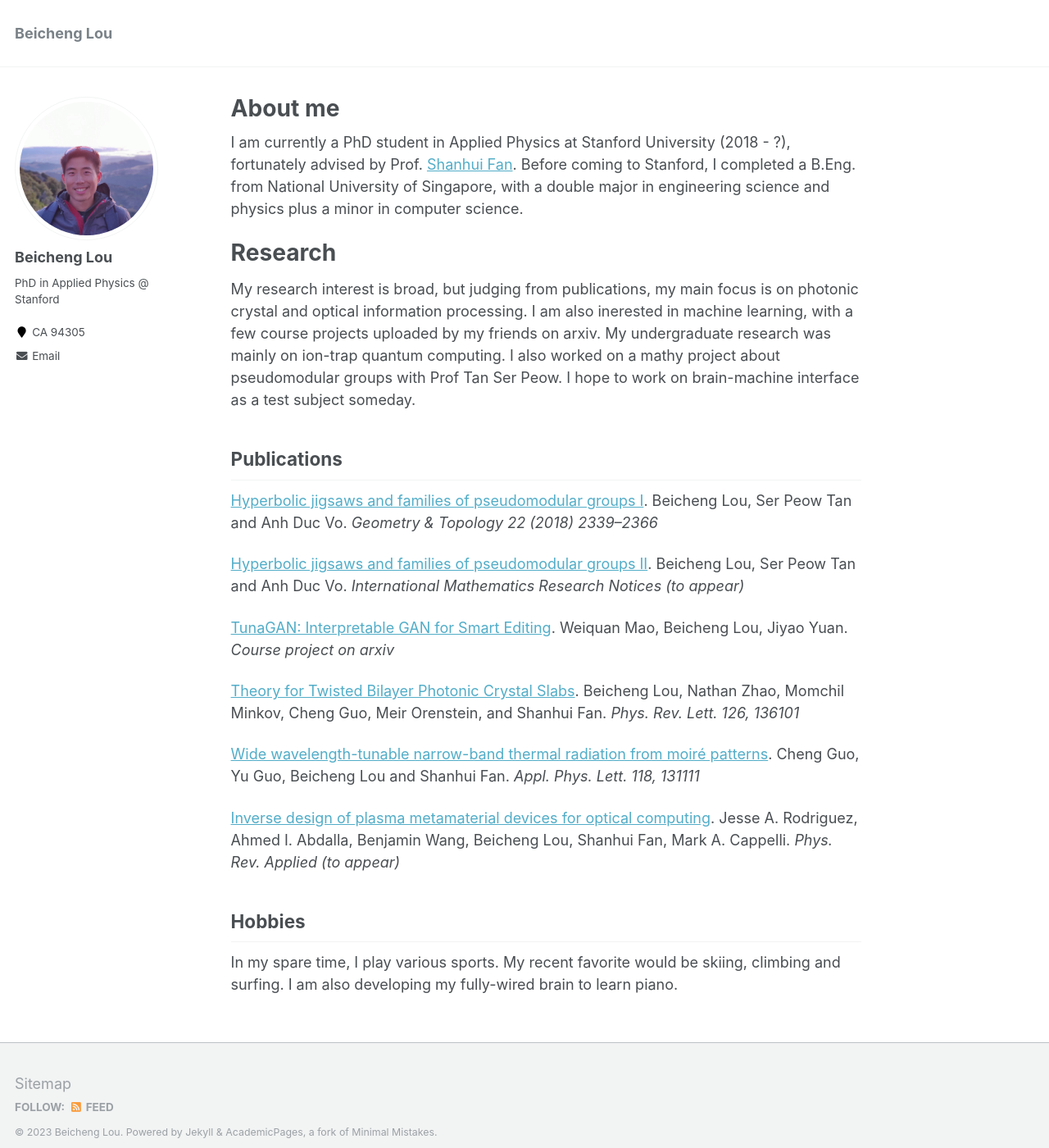
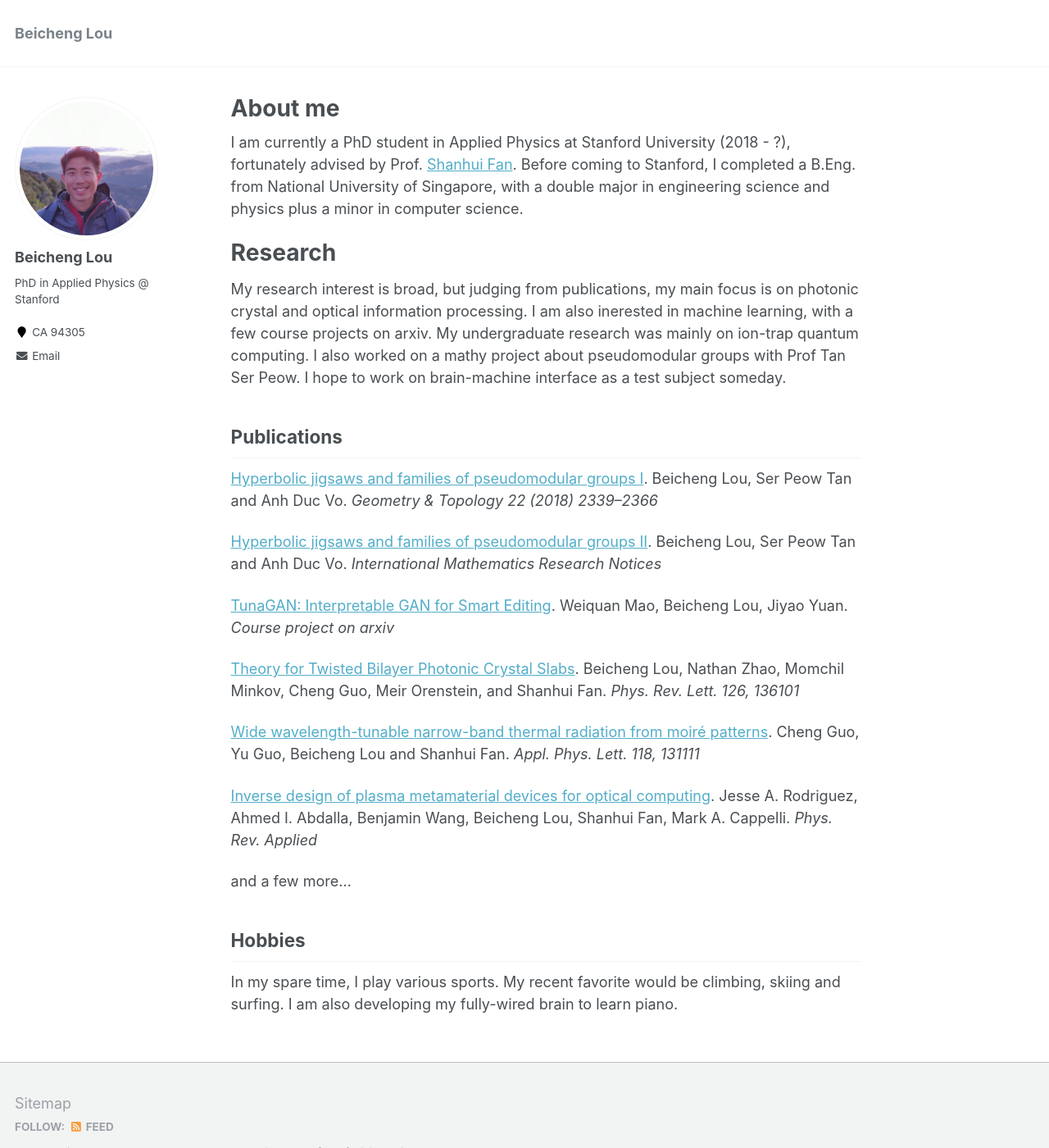
Before and after one commit to lbc45123/lbc45123.github.io_old, a Jekyll site: the page built from _pages/about.md, in a window 1280 px wide and 1400 px high. Shown: the whole window at 82% size. Built offline with Jekyll 4.4.1, drawn with Linux system fonts in a browser that asks for light colours.

Commit message:
no message

```diff
--- a/_pages/about.md
+++ b/_pages/about.md
@@ -12,13 +12,13 @@ I am currently a PhD student in Applied Physics at Stanford University (2018 - ?
 
 Research
 ======
-My research interest is broad, but judging from publications, my main focus is on photonic crystal and optical information processing. I am also inerested in machine learning, with a few course projects uploaded by my friends on arxiv. My undergraduate research was mainly on ion-trap quantum computing. I also worked on a mathy project about pseudomodular groups with Prof Tan Ser Peow. I hope to work on brain-machine interface as a test subject someday.
+My research interest is broad, but judging from publications, my main focus is on photonic crystal and optical information processing. I am also inerested in machine learning, with a few course projects on arxiv. My undergraduate research was mainly on ion-trap quantum computing. I also worked on a mathy project about pseudomodular groups with Prof Tan Ser Peow. I hope to work on brain-machine interface as a test subject someday.
 
 Publications
 ------
 [Hyperbolic jigsaws and families of pseudomodular groups I](https://msp.org/gt/2018/22-4/p10.xhtml). Beicheng Lou, Ser Peow Tan and Anh Duc Vo. <i>Geometry & Topology 22 (2018) 2339–2366</i>
 
-[Hyperbolic jigsaws and families of pseudomodular groups II](https://arxiv.org/abs/2010.10725). Beicheng Lou, Ser Peow Tan and Anh Duc Vo. <i>International Mathematics Research Notices (to appear)</i>
+[Hyperbolic jigsaws and families of pseudomodular groups II](https://arxiv.org/abs/2010.10725). Beicheng Lou, Ser Peow Tan and Anh Duc Vo. <i>International Mathematics Research Notices</i>
 
 [TunaGAN: Interpretable GAN for Smart Editing](https://arxiv.org/abs/1908.06163). Weiquan Mao, Beicheng Lou, Jiyao Yuan. <i>Course project on arxiv</i>
 
@@ -26,9 +26,11 @@ Publications
 
 [Wide wavelength-tunable narrow-band thermal radiation from moiré patterns](https://journals.aps.org/prl/abstract/10.1103/PhysRevLett.126.136101). Cheng Guo, Yu Guo, Beicheng Lou and Shanhui Fan. <i>Appl. Phys. Lett. 118, 131111</i>
 
-[Inverse design of plasma metamaterial devices for optical computing](https://arxiv.org/abs/2102.05148). Jesse A. Rodriguez, Ahmed I. Abdalla, Benjamin Wang, Beicheng Lou, Shanhui Fan, Mark A. Cappelli. <i>Phys. Rev. Applied (to appear)</i>
+[Inverse design of plasma metamaterial devices for optical computing](https://arxiv.org/abs/2102.05148). Jesse A. Rodriguez, Ahmed I. Abdalla, Benjamin Wang, Beicheng Lou, Shanhui Fan, Mark A. Cappelli. <i>Phys. Rev. Applied</i>
+
+and a few more...
 
 
 Hobbies
 ------
-In my spare time, I play various sports. My recent favorite would be skiing, climbing and surfing. I am also developing my fully-wired brain to learn piano.
+In my spare time, I play various sports. My recent favorite would be climbing, skiing and surfing. I am also developing my fully-wired brain to learn piano.
```
